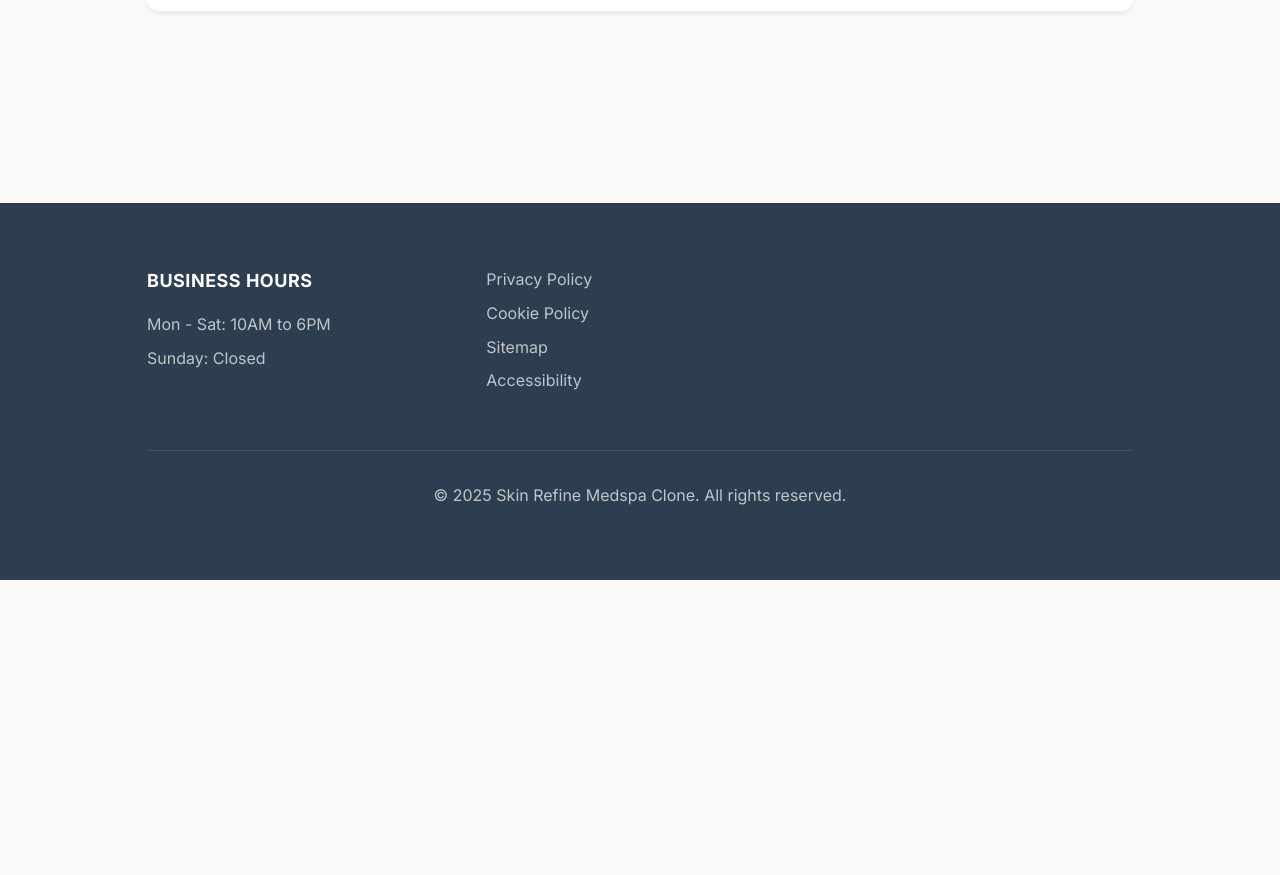
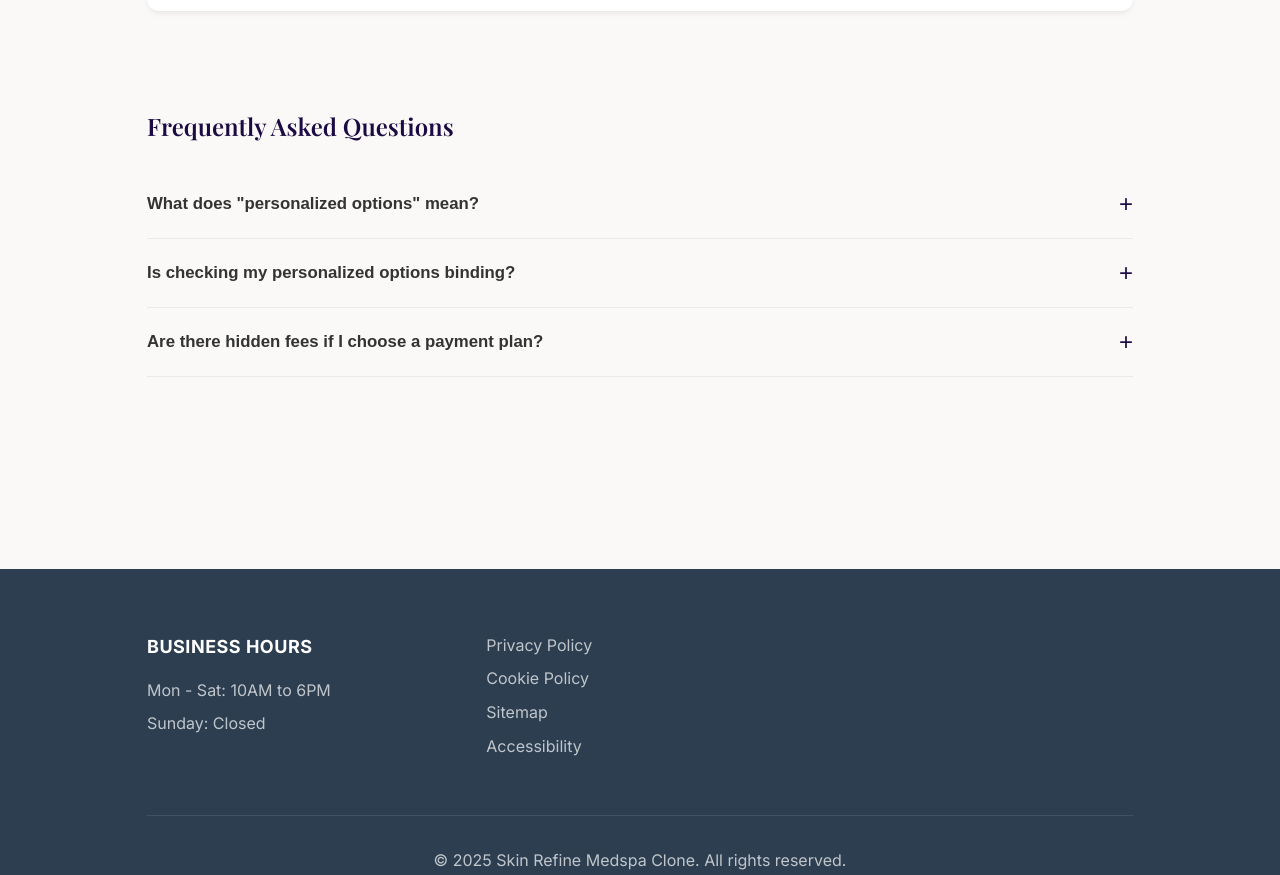
Before and after one commit to leonissa/payment, a plain HTML site: page financing-page/index.html in a window 1280 px wide. Shown: the part 1390-2265 px from the top of the page. Before the commit the page ends 1970 px from the top, so only its background shows below. Drawn offline with nearby package versions, Linux system fonts and the light colour scheme; a web font is replaced by a local one.

Commit message:
Add files via upload

```diff
--- a/financing-page/index.html
+++ b/financing-page/index.html
@@ -76,6 +76,23 @@
 
                     </div>
                 </div>
+
+                <!-- FAQ Section -->
+                <section class="financing-faq">
+                    <h3>Frequently Asked Questions</h3>
+                    <div class="faq-item">
+                        <button class="faq-question">What does "personalized options" mean? <span class="faq-icon">+</span></button>
+                        <div class="faq-answer"><p>Personalized options give you a custom breakdown of different payment plans—ranging from weekly to monthly terms—based uniquely on your treatment cost. It allows you to choose a schedule that comfortably fits your budget.</p></div>
+                    </div>
+                    <div class="faq-item">
+                        <button class="faq-question">Is checking my personalized options binding? <span class="faq-icon">+</span></button>
+                        <div class="faq-answer"><p>Not at all! Getting your personalized options is simply a tool to help you explore potential payment plans. You are under no obligation to proceed until you officially authorize a payment.</p></div>
+                    </div>
+                    <div class="faq-item">
+                        <button class="faq-question">Are there hidden fees if I choose a payment plan? <span class="faq-icon">+</span></button>
+                        <div class="faq-answer"><p>No, the calculated options display clearly what you will pay upfront and over time. We pride ourselves on transparent financing so you can plan with confidence.</p></div>
+                    </div>
+                </section>
         </main>
 
     </div>
--- a/financing-page/script.js
+++ b/financing-page/script.js
@@ -210,4 +210,29 @@ document.addEventListener('DOMContentLoaded', () => {
             }, 400);
         });
     }
+
+    // FAQ Accordion Logic
+    const faqQuestions = document.querySelectorAll('.faq-question');
+    faqQuestions.forEach(question => {
+        question.addEventListener('click', () => {
+            const item = question.parentElement;
+            const answer = item.querySelector('.faq-answer');
+
+            // Close other open answers (optional, accordion style)
+            const activeItem = document.querySelector('.faq-item.active');
+            if(activeItem && activeItem !== item) {
+                activeItem.classList.remove('active');
+                activeItem.querySelector('.faq-answer').style.maxHeight = '0';
+            }
+
+            // Toggle current state
+            item.classList.toggle('active');
+
+            if (item.classList.contains('active')) {
+                answer.style.maxHeight = answer.scrollHeight + 'px';
+            } else {
+                answer.style.maxHeight = '0';
+            }
+        });
+    });
 });
--- a/financing-page/styles.css
+++ b/financing-page/styles.css
@@ -609,3 +609,62 @@ ul {
     color: #64748b;
     margin-top: 1rem;
 }
+
+/* FAQ Section Options */
+.financing-faq {
+    margin-top: 4rem;
+    margin-bottom: 2rem;
+    padding-top: 2rem;
+}
+
+.financing-faq h3 {
+    margin-bottom: 1.5rem;
+    color: #1C0B43; /* Cherry brand color */
+    font-size: 1.5rem;
+}
+
+.faq-item {
+    border-bottom: 1px solid var(--clr-border);
+}
+
+.faq-question {
+    width: 100%;
+    text-align: left;
+    background: none;
+    border: none;
+    padding: 1.25rem 0;
+    font-size: 1.05rem;
+    font-weight: 600;
+    color: var(--clr-text-title);
+    cursor: pointer;
+    display: flex;
+    justify-content: space-between;
+    align-items: center;
+    transition: color var(--transition-fast);
+}
+
+.faq-question:hover {
+    color: #1C0B43;
+}
+
+.faq-answer {
+    max-height: 0;
+    overflow: hidden;
+    transition: max-height 0.3s ease-out;
+}
+
+.faq-answer p {
+    padding-bottom: 1.25rem;
+    color: var(--clr-text-body);
+}
+
+.faq-icon {
+    font-size: 1.5rem;
+    font-weight: 300;
+    color: #1C0B43;
+    transition: transform 0.3s ease;
+}
+
+.faq-item.active .faq-icon {
+    transform: rotate(45deg);
+}
```
